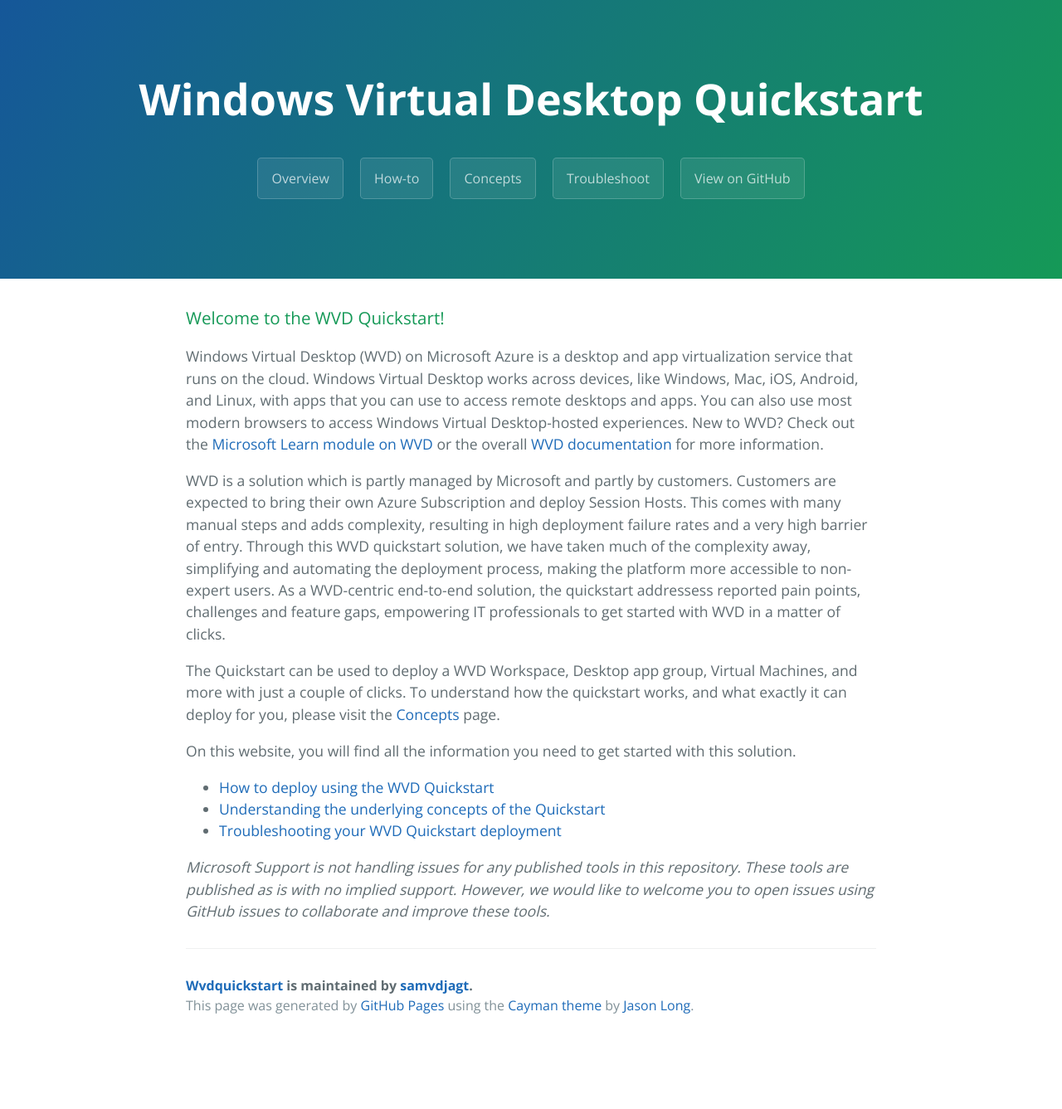
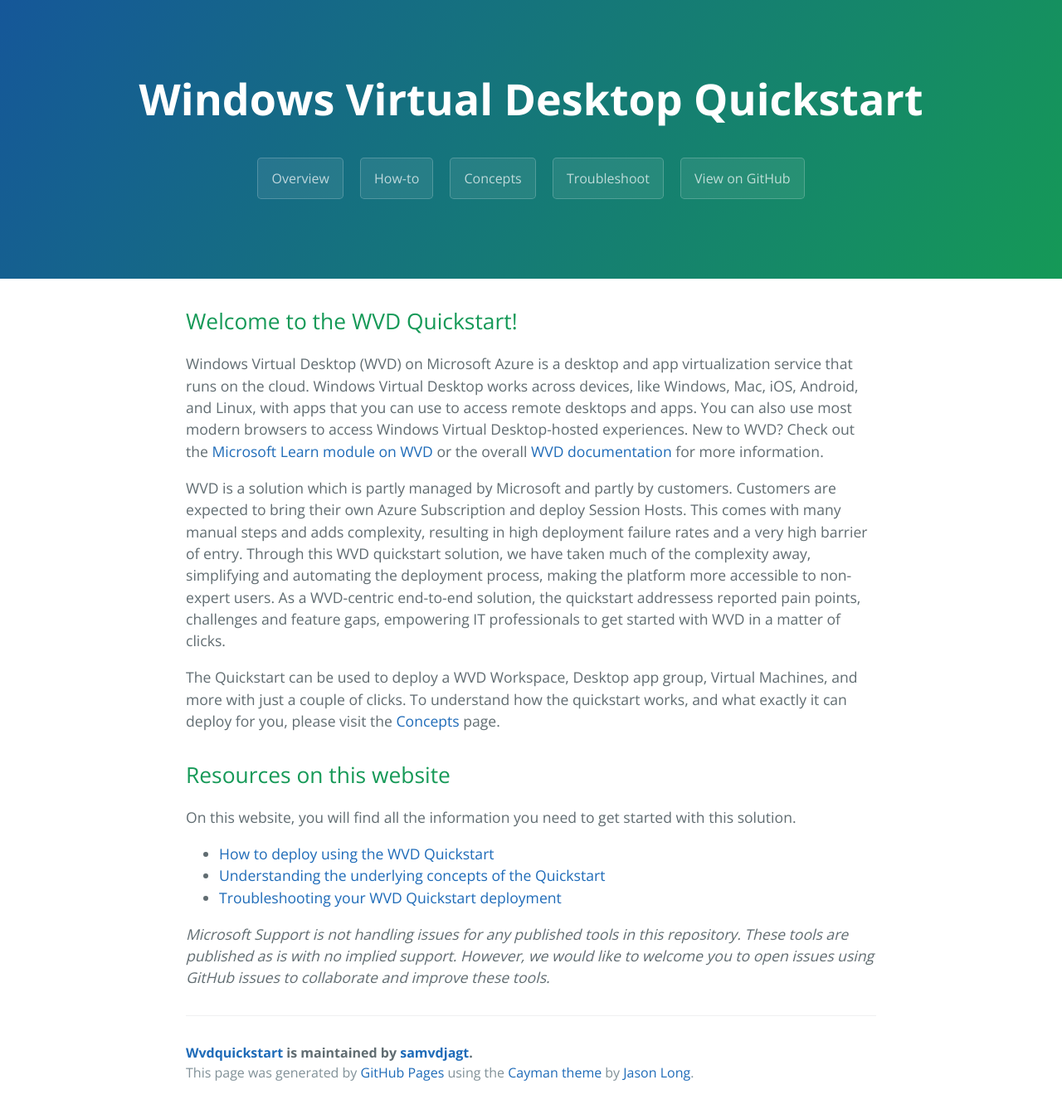
Before and after one commit to samvdjagt/wvdquickstart, a Jekyll site: the page built from index.md, in a window 1280 px wide. Shown: the whole page at 83% size. Built offline with Jekyll 4.4.1, drawn with Linux system fonts in a browser that asks for light colours; before the commit the page ends 1256 px from its top, so only the background shows below that.

Commit message:
Update index.md

```diff
--- a/index.md
+++ b/index.md
@@ -4,7 +4,7 @@
 filename: index
 ---
 
-### Welcome to the WVD Quickstart!
+## Welcome to the WVD Quickstart!
 
 Windows Virtual Desktop (WVD) on Microsoft Azure is a desktop and app virtualization service that runs on the cloud. Windows Virtual Desktop works across devices, like Windows, Mac, iOS, Android, and Linux, with apps that you can use to access remote desktops and apps. You can also use most modern browsers to access Windows Virtual Desktop-hosted experiences. New to WVD? Check out the <a href="https://docs.microsoft.com/en-us/learn/paths/m365-wvd/">Microsoft Learn module on WVD</a> or the overall <a href="https://aka.ms/wvddocs">WVD documentation</a> for more information.
 
@@ -12,6 +12,7 @@
 
 The Quickstart can be used to deploy a WVD Workspace, Desktop app group, Virtual Machines, and more with just a couple of clicks. To understand how the quickstart works, and what exactly it can deploy for you, please visit the <a href="concepts">Concepts</a> page.
 
+## Resources on this website
 On this website, you will find all the information you need to get started with this solution.
 * <a href="howto">How to deploy using the WVD Quickstart</a>
 * <a href="concepts">Understanding the underlying concepts of the Quickstart</a>
```
